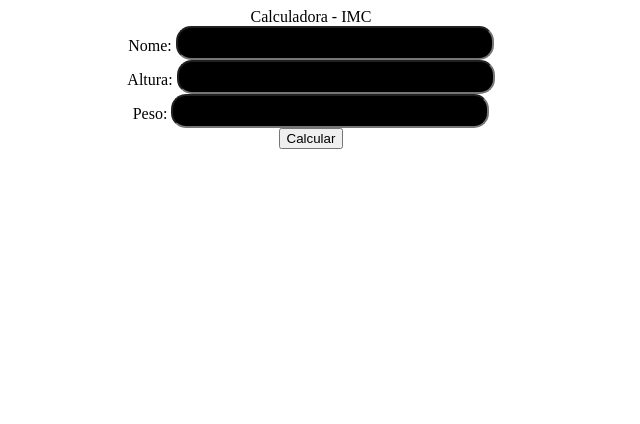
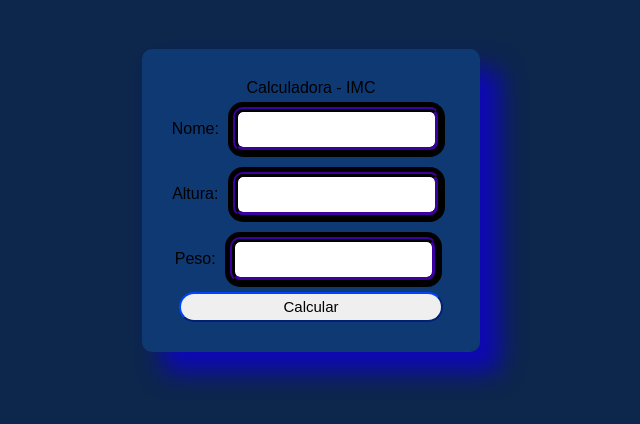
Before and after one commit to saraivapr/calcular-, a plain HTML site: page index.html in a window 1280 px wide. Shown: the whole page, without its empty margins (329-969 px from the left). Drawn offline with Linux system fonts and the light colour scheme.

Commit message:
Add files via upload

```diff
--- a/style.css
+++ b/style.css
@@ -1,15 +1,37 @@
 body{
-    text-align: center;
+    background-color: rgb(13, 38, 76);
+   font-family: Arial, Helvetica, sans-serif;
+   display: flex;
+   justify-content: center;
+   align-items: center;
+   height: 50vh;
+   margin: 0;
+   }
+   .container{
+       background-color: rgba(14, 66, 130, 0.726);
+       padding: 30px;
+       border-radius: 10px;
+       box-shadow: 20px 20px 25px #0e08b7;
+       text-align: center;
+   }
+   input{
+       padding: 10px;
+       margin: 10px;
+       border:5px ridge rgb(29, 0, 76);
+       border-radius: 10px;
+       box-shadow: 0 0 0 5px ;
+   }
+   button{
 
-
-input{
-    background-color: black;
-    color: aliceblue;
-    font-size: 1.5rem ;
-    border-radius: 15px;
-    }
-    input:hover{
-        color: black;
-    background-color: rgb(239, 249, 249);}
-
-}
+       width: 95% ;
+       height: 30px;
+       border-color: rgb(0, 54, 202);
+       color: #000000;
+       font-size: 15px ;
+       border-radius: 15px ;
+       cursor: pointer;
+   }
+   button:hover{
+       border-color: rgb(0, 0, 0);
+       color: #9c0bcd;
+   }
```
